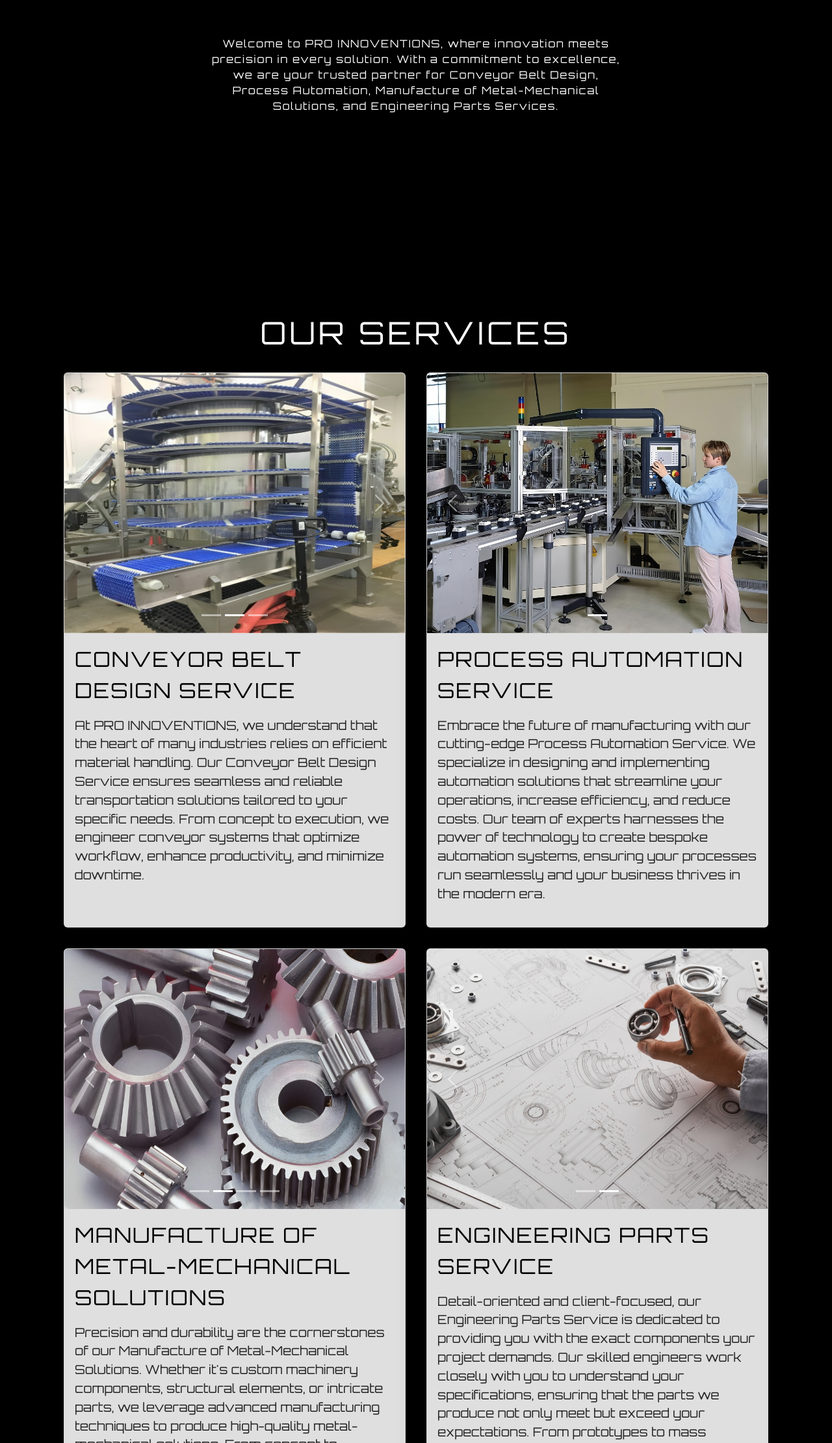
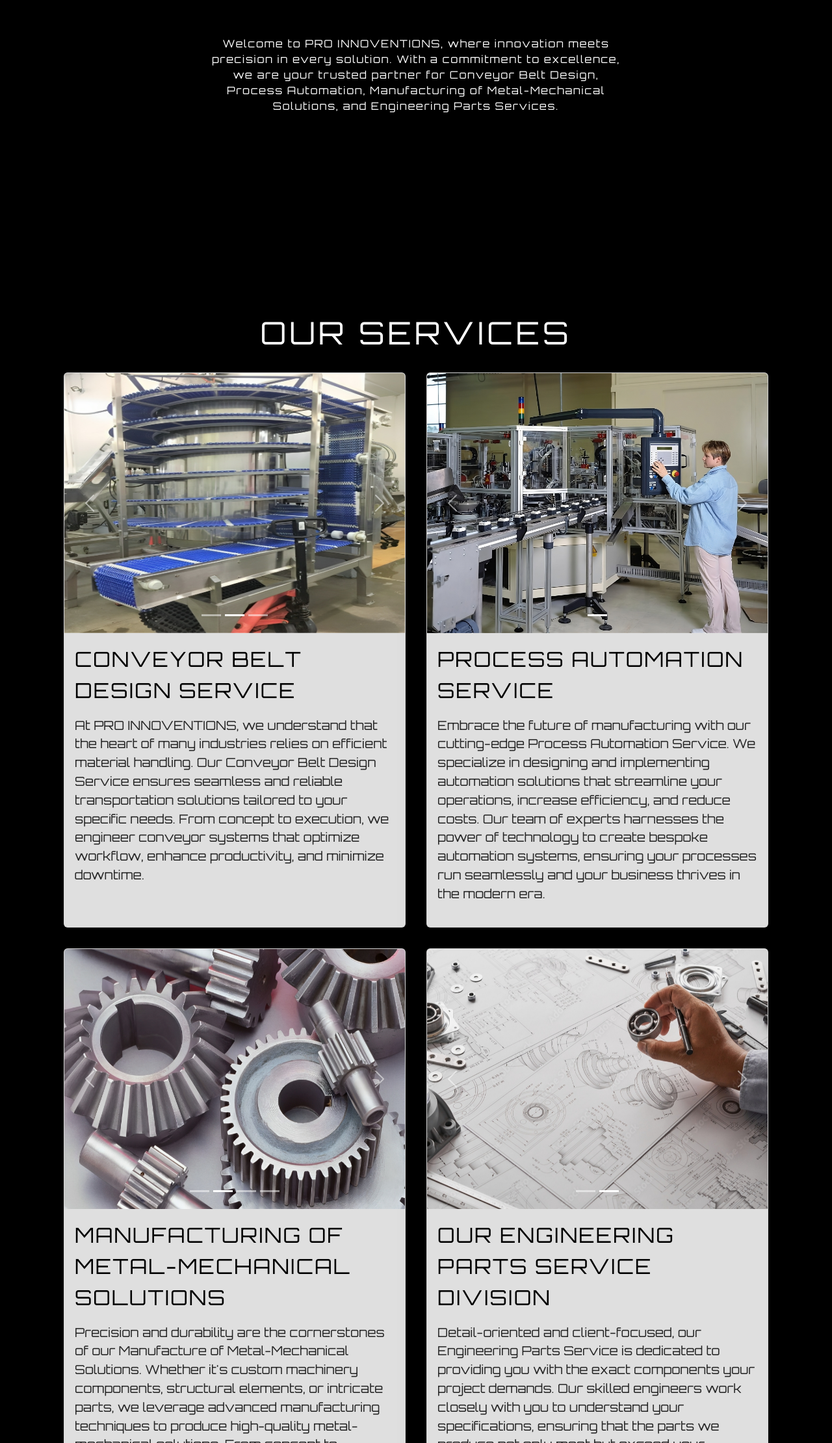
Before and after one commit to ProInnovationsFoods/proinnovations.github.io, a React (Create React App) app: page / in a window 1280 px wide. Shown: the part 1139-3359 px from the top of the page at 65% size. Built offline with nearby package versions, Linux system fonts and the light colour scheme.

Commit message:
Last steps

```diff
--- a/src/components/about.js
+++ b/src/components/about.js
@@ -8,7 +8,7 @@
         <div className='flex-row d-flex justify-content-center'>
             <h1 className='mt-5 mb-5 title-about'>ABOUT US</h1>
         </div>
-        <p className='about-description mt-5'>Welcome to PRO INNOVENTIONS, where innovation meets precision in every solution. With a commitment to excellence, we are your trusted partner for Conveyor Belt Design, Process Automation, Manufacture of Metal-Mechanical Solutions, and Engineering Parts Services.</p>
+        <p className='about-description mt-5'>Welcome to PRO INNOVENTIONS, where innovation meets precision in every solution. With a commitment to excellence, we are your trusted partner for Conveyor Belt Design, Process Automation, Manufacturing of Metal-Mechanical Solutions, and Engineering Parts Services.</p>
        {/*  <div className='flex-row d-flex justify-content-center about-description'>
             <p>Welcome to PRO INNOVENTIONS, where innovation meets precision in every solution. With a commitment to excellence, we are your trusted partner for Conveyor Belt Design, Process Automation, Manufacture of Metal-Mechanical Solutions, and Engineering Parts Services.</p>
         </div> */}
--- a/src/components/our_services.js
+++ b/src/components/our_services.js
@@ -34,7 +34,7 @@
                         {/* <div class="card__image card__image--service3"></div> */}
                             <CarouselImages images={['/manufacture_1_transformed.png', '/manufacture_2_transformed.png', '/manufacture_3_transformed.png', 'manufacture_4.jpeg']}></CarouselImages>
                         <div class="card__content">
-                            <div class="card__title mb-3">Manufacture of Metal-Mechanical solutions</div>
+                            <div class="card__title mb-3">Manufacturing of Metal-Mechanical solutions</div>
                             <p class="card__text">Precision and durability are the cornerstones of our Manufacture of Metal-Mechanical Solutions. Whether it's custom machinery components, structural elements, or intricate parts, we leverage advanced manufacturing techniques to produce high-quality metal-mechanical solutions. From concept to fabrication, we take pride in delivering products that meet the highest industry standards.</p>
                         </div>
                         </div>
@@ -43,7 +43,7 @@
                         <div class="card">
                             <CarouselImages images={['/engineering_parts-transformed.jpeg','/engineering_parts_2_transformed.png']}></CarouselImages>
                         <div class="card__content">
-                            <div class="card__title mb-3 justify-content-center">Engineering Parts service</div>
+                            <div class="card__title mb-3 justify-content-center">Our Engineering parts service division</div>
                             <p class="card__text ">Detail-oriented and client-focused, our Engineering Parts Service is dedicated to providing you with the exact components your project demands. Our skilled engineers work closely with you to understand your specifications, ensuring that the parts we produce not only meet but exceed your expectations. From prototypes to mass production, we deliver precision-engineered parts for a wide range of applications.</p>
                         </div>
                         </div>
```
